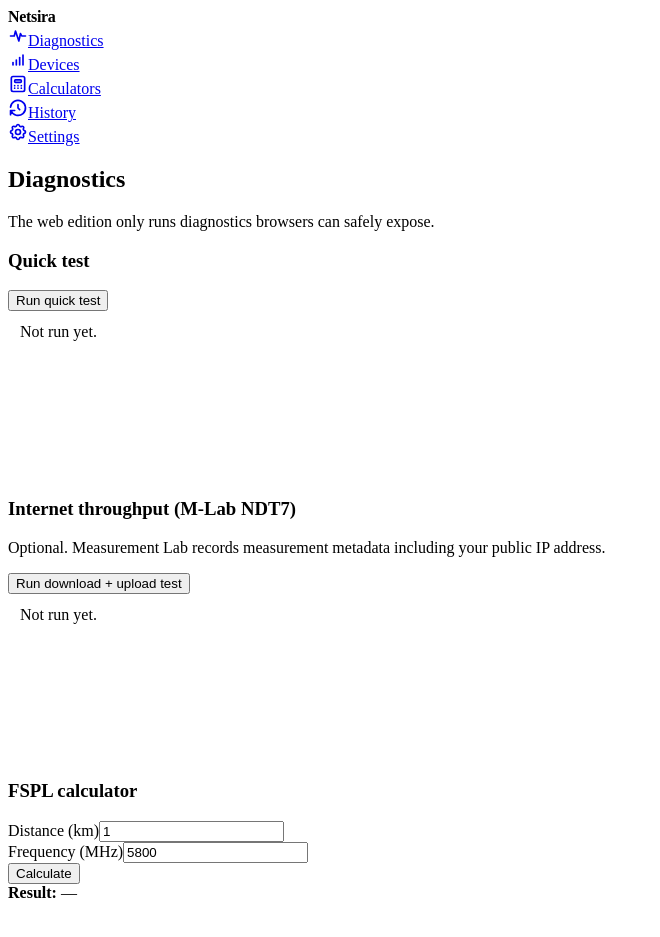
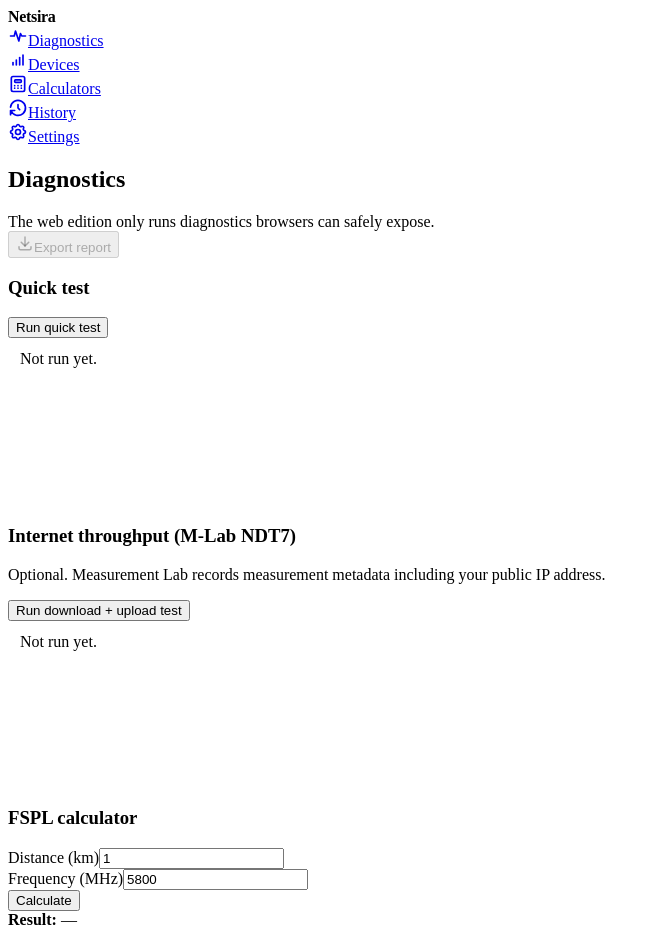
Before and after one commit to ShadowUR0/Netsira, a React (Vite) app in the folder web/: page / in a window 1280 px wide. Shown: the whole page, without its empty margins (0-660 px from the left). Before the commit the page ends 910 px from the top, so only its background shows below. Built offline with nearby package versions, Linux system fonts and the light colour scheme.

Commit message:
Add web diagnostic report export

```diff
--- a/web/src/App.tsx
+++ b/web/src/App.tsx
@@ -1,8 +1,9 @@
 // SPDX-License-Identifier: AGPL-3.0-or-later
 import { useState } from 'react'
-import { IconActivityHeartbeat, IconAntennaBars5, IconCalculator, IconHistory, IconSettings } from '@tabler/icons-react'
-import { runWebQuickTest } from './diagnostics/quick'
-import { runNdt7 } from './diagnostics/ndt7'
+import { IconActivityHeartbeat, IconAntennaBars5, IconCalculator, IconDownload, IconHistory, IconSettings } from '@tabler/icons-react'
+import { runWebQuickTest, type WebQuickResult } from './diagnostics/quick'
+import { runNdt7, type Ndt7Result } from './diagnostics/ndt7'
+import { downloadWebReport } from './reports/export'
 import { fsplDb } from './core/rf'
 
 const nav = [
@@ -16,8 +17,10 @@ const nav = [
 export function App() {
   const [quick, setQuick] = useState('Not run yet.')
   const [quickRunning, setQuickRunning] = useState(false)
+  const [lastQuick, setLastQuick] = useState<WebQuickResult | null>(null)
   const [speed, setSpeed] = useState('Not run yet.')
   const [speedRunning, setSpeedRunning] = useState(false)
+  const [lastSpeed, setLastSpeed] = useState<Ndt7Result | null>(null)
   const [distance, setDistance] = useState('1')
   const [frequency, setFrequency] = useState('5800')
   const [fspl, setFspl] = useState('—')
@@ -26,6 +29,7 @@ export function App() {
     setQuickRunning(true)
     setQuick('Running…')
     const r = await runWebQuickTest()
+    setLastQuick(r)
     setQuick([
       'Browser online: ' + (r.online ? 'yes' : 'no'),
       'HTTPS reachability: ' + (r.httpsReachable ? 'ok' : 'failed'),
@@ -40,6 +44,7 @@ export function App() {
     setSpeed('Locating M-Lab server and running download/upload…')
     try {
       const r = await runNdt7()
+      setLastSpeed(r)
       const location = [r.city, r.country].filter(Boolean).join(', ')
       setSpeed(
         'Download: ' + r.downloadMbps.toFixed(2) + ' Mb/s\n' +
@@ -78,8 +83,15 @@ export function App() {
 
       <div className="page-wrapper">
         <div className="page-header d-print-none"><div className="container-xl">
-          <h2 className="page-title">Diagnostics</h2>
-          <div className="text-secondary mt-1">The web edition only runs diagnostics browsers can safely expose.</div>
+          <div className="d-flex align-items-center justify-content-between gap-3">
+            <div>
+              <h2 className="page-title">Diagnostics</h2>
+              <div className="text-secondary mt-1">The web edition only runs diagnostics browsers can safely expose.</div>
+            </div>
+            <button className="btn btn-outline-primary" disabled={!lastQuick && !lastSpeed} onClick={() => downloadWebReport(lastQuick, lastSpeed)}>
+              <IconDownload size={18} className="me-2" />Export report
+            </button>
+          </div>
         </div></div>
 
         <div className="page-body"><div className="container-xl"><div className="row row-cards">
--- /dev/null
+++ b/web/src/reports/export.ts
@@ -0,0 +1,71 @@
+// SPDX-License-Identifier: AGPL-3.0-or-later
+import type { WebQuickResult } from '../diagnostics/quick'
+import type { Ndt7Result } from '../diagnostics/ndt7'
+
+export function downloadWebReport(quick: WebQuickResult | null, speed: Ndt7Result | null) {
+  const now = new Date().toISOString()
+  const stages = []
+
+  if (quick) {
+    stages.push({
+      id: 'device',
+      status: quick.online ? 'ok' : 'problem',
+      metrics: { browserOnline: quick.online },
+    })
+    stages.push({
+      id: 'internet',
+      status: !quick.httpsReachable ? 'problem' : quick.latencyMs !== null && quick.latencyMs >= 1000 ? 'warning' : 'ok',
+      metrics: {
+        httpsReachable: quick.httpsReachable,
+        browserRequestMs: quick.latencyMs,
+        downloadMbps: speed?.downloadMbps ?? null,
+        uploadMbps: speed?.uploadMbps ?? null,
+      },
+    })
+  } else if (speed) {
+    stages.push({
+      id: 'internet',
+      status: 'ok',
+      metrics: {
+        downloadMbps: speed.downloadMbps,
+        uploadMbps: speed.uploadMbps,
+      },
+    })
+  }
+
+  const findings = quick ? [{
+    code: 'WEB_QUICK_RESULT',
+    severity: quick.finding.startsWith('Problem:') ? 'problem' : quick.finding.startsWith('Warning:') ? 'warning' : 'info',
+    title: quick.finding,
+    evidence: [
+      'browserOnline=' + quick.online,
+      'httpsReachable=' + quick.httpsReachable,
+      'browserRequestMs=' + (quick.latencyMs ?? 'null'),
+    ],
+  }] : []
+
+  const report = {
+    schemaVersion: '0.1.0',
+    id: crypto.randomUUID(),
+    mode: speed ? 'standard' : 'quick',
+    platform: 'web',
+    startedAt: now,
+    endedAt: now,
+    stages,
+    findings,
+    metadata: speed ? {
+      measurementProvider: 'Measurement Lab',
+      ndt7Machine: speed.machine,
+      ndt7City: speed.city ?? null,
+      ndt7Country: speed.country ?? null,
+    } : undefined,
+  }
+
+  const blob = new Blob([JSON.stringify(report, null, 2)], { type: 'application/json' })
+  const href = URL.createObjectURL(blob)
+  const a = document.createElement('a')
+  a.href = href
+  a.download = 'netsira-report-' + new Date().toISOString().replace(/[:.]/g, '-') + '.json'
+  a.click()
+  URL.revokeObjectURL(href)
+}
```
